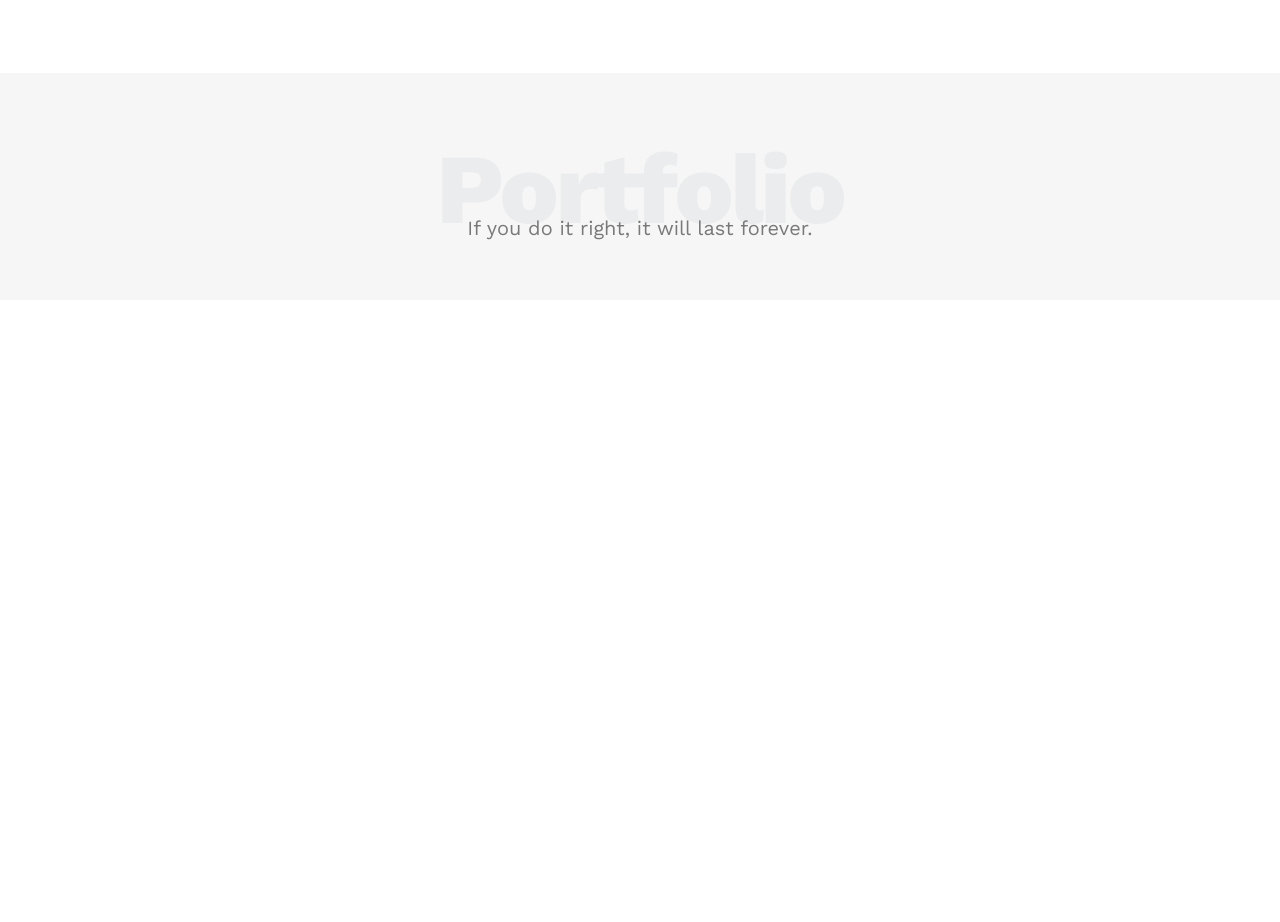
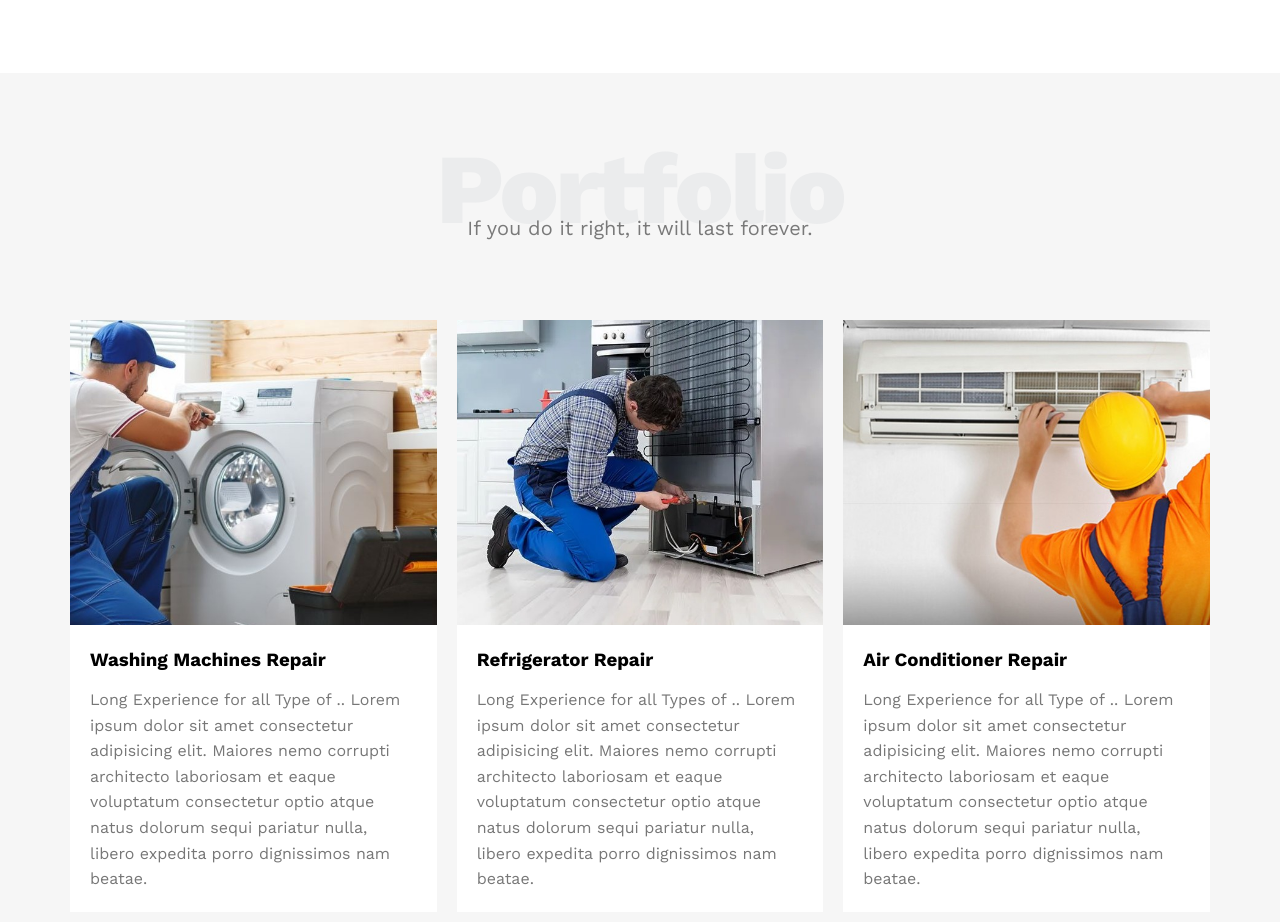
Before and after one commit to Zotri/zotri.github.io, a plain HTML site: page index.html in a window 1280 px wide. Shown: the part 2150-3072 px from the top of the page. Before the commit the page ends 2450 px from the top, so only its background shows below. Drawn offline with nearby package versions, Linux system fonts and the light colour scheme.

Commit message:
add portfolio section with css

```diff
--- a/css/style.css
+++ b/css/style.css
@@ -291,4 +291,27 @@ body {
   padding-bottom: var(--section-padding);
   background-color: var(--section-background);
 }
+.portfolio .portfolio-content {
+  display: grid;
+  grid-template-columns: repeat(auto-fill, minmax(300px, 1fr));
+  gap: 20px;
+  margin-top: 80px;
+}
+.portfolio .portfolio-content .card {
+  background-color: white;
+}
+.portfolio .portfolio-content .card img {
+  max-width: 100%;
+}
+.portfolio .portfolio-content .card .info {
+  padding: 20px;
+}
+.portfolio .portfolio-content .card .info h3 {
+  margin: 0;
+}
+.portfolio .portfolio-content .card .info p {
+  color: #777;
+  line-height: 1.6;
+  margin-bottom: 0;
+}
 /* end portfolio */
--- a/index.html
+++ b/index.html
@@ -202,7 +202,72 @@
       <div class="container">
         <h2 class="special-heading">Portfolio</h2>
         <p>If you do it right, it will last forever.</p>
-        <div class="portfolio-content"></div>
+        <div class="portfolio-content">
+          <div class="card">
+            <img
+              src="images/card-1-cut.jpg"
+              alt="services-repair-home-appliances"
+            />
+            <div class="info">
+              <h3>Washing Machines Repair</h3>
+              <p>
+                Long Experience for all Type of .. Lorem ipsum dolor sit amet
+                consectetur adipisicing elit. Maiores nemo corrupti architecto
+                laboriosam et eaque voluptatum consectetur optio atque natus
+                dolorum sequi pariatur nulla, libero expedita porro dignissimos
+                nam beatae.
+              </p>
+            </div>
+          </div>
+          <div class="card">
+            <img
+              src="images/card-3-cut.jpg"
+              alt="services-repair-home-appliances"
+            />
+            <div class="info">
+              <h3>Refrigerator Repair</h3>
+              <p>
+                Long Experience for all Types of .. Lorem ipsum dolor sit amet
+                consectetur adipisicing elit. Maiores nemo corrupti architecto
+                laboriosam et eaque voluptatum consectetur optio atque natus
+                dolorum sequi pariatur nulla, libero expedita porro dignissimos
+                nam beatae.
+              </p>
+            </div>
+          </div>
+          <div class="card">
+            <img
+              src="images/card-4-cut.jpg"
+              alt="services-repair-home-appliances"
+            />
+            <div class="info">
+              <h3>Air Conditioner Repair</h3>
+              <p>
+                Long Experience for all Type of .. Lorem ipsum dolor sit amet
+                consectetur adipisicing elit. Maiores nemo corrupti architecto
+                laboriosam et eaque voluptatum consectetur optio atque natus
+                dolorum sequi pariatur nulla, libero expedita porro dignissimos
+                nam beatae.
+              </p>
+            </div>
+          </div>
+          <!-- <div class="card">
+            <img
+              src="images/card-2-cut.jpg"
+              alt="services-repair-home-appliances"
+            />
+            <div class="info">
+              <h3>We Will Serve at Best</h3>
+              <p>
+                Long Experience for all Type of .. Lorem ipsum dolor sit amet
+                consectetur adipisicing elit. Maiores nemo corrupti architecto
+                laboriosam et eaque voluptatum consectetur optio atque natus
+                dolorum sequi pariatur nulla, libero expedita porro dignissimos
+                nam beatae.
+              </p>
+            </div>
+          </div> -->
+        </div>
       </div>
     </div>
     <!-- end portfolio -->
```
Also changed, not shown: images/card-1-cut.jpg (added), images/card-1.jpg (added), images/card-2-cut.jpg (added), images/card-2-cut.png (added), images/card-2.jpg (added), images/card-3-1-cut.jpg (added), images/card-3-1.jpg (added), images/card-3-cut.jpg (added), images/card-3.webp (added), images/card-4-1.jpg (added), images/card-4-cut.jpg (added).
